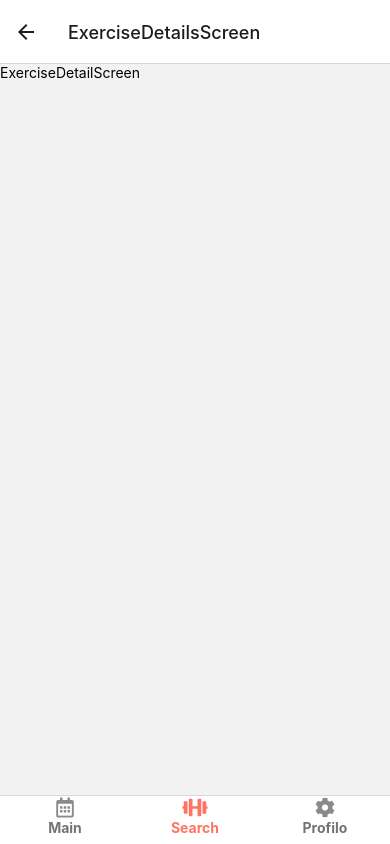
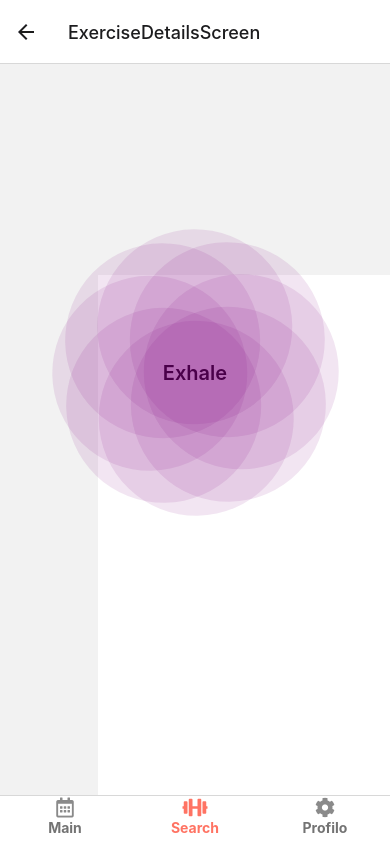
Before and after one commit to hwen554/Meditation-Mobile-Application, a React Native app in the folder Dhyana/: screen /ExerciseDetailsScreen in a window 390 px wide. Built offline with nearby package versions, Linux system fonts and the light colour scheme.

Commit message:
Update ExerciseDetailsScreen.js

```diff
--- a/Dhyana/screens/ExerciseDetailsScreen.js
+++ b/Dhyana/screens/ExerciseDetailsScreen.js
@@ -1,12 +1,131 @@
-import { Text, View } from 'react-native'
-import React from 'react'
+import { Text, View,StyleSheet, Dimensions,Animated } from 'react-native'
+import React, {useRef} from 'react'
+import { StatusBar } from 'expo-status-bar'
+
+const {width, height} = Dimensions.get('window')
+const circleWidth = width/2
 
 const ExerciseDetailsScreen = () => {
+  const move = useRef(new Animated.Value(0)).current
+  const textOpacity = useRef(new Animated.Value(1)).current
+  Animated.loop(
+    Animated.sequence([
+      Animated.parallel([
+        Animated.timing(textOpacity, {
+          toValue: 1,
+          duration: 300,
+          useNativeDriver: true,
+        }),
+        Animated.timing(move, {
+          toValue: 1,
+          duration: 4000,
+          useNativeDriver: true,
+        }),
+      ]),
+      Animated.parallel([
+        Animated.timing(textOpacity, {
+          delay: 100,
+          toValue: 0,
+          duration: 300,
+          useNativeDriver: true,
+        }),
+        Animated.timing(move, {
+          delay: 1000,
+          toValue: 0,
+          duration: 4000,
+          useNativeDriver: true,
+        }),
+      ]),
+    ])
+  ).start();
+  const translate = move.interpolate({
+    inputRange: [0, 1],
+    outputRange: [0, circleWidth / 6],
+  });
+  const exhale = textOpacity.interpolate({
+    inputRange: [0, 1],
+    outputRange: [1, 0],
+  });
   return (
-    <View>
-      <Text>ExerciseDetailScreen</Text>
+    <View style={styles.container}>
+      <Animated.View
+        style={{
+          width: circleWidth,
+          height: circleWidth,
+          ...StyleSheet.absoluteFill,
+          alignItems: "center",
+          justifyContent: "center",
+          opacity: textOpacity,
+        }}
+      >
+        <Text
+          style={{
+            fontSize: 20,
+            fontWeight: "600",
+          }}
+        >
+          Inhale
+        </Text>
+      </Animated.View>
+      <Animated.View
+        style={{
+          width: circleWidth,
+          height: circleWidth,
+          ...StyleSheet.absoluteFill,
+          alignItems: "center",
+          justifyContent: "center",
+          opacity: exhale,
+        }}
+      >
+        <Text
+          style={{
+            fontSize: 20,
+            fontWeight: "600",
+          }}
+        >
+          Exhale
+        </Text>
+      </Animated.View>
+      {[0, 1, 2, 3, 4, 5, 6, 7].map((item) => {
+        const rotation = move.interpolate({
+          inputRange: [0, 1],
+          outputRange: [`${item * 45}deg`, `${item * 45 + 180}deg`],
+        });
+        return (
+          <Animated.View
+            key={item}
+            style={{
+              opacity: 0.1,
+              backgroundColor: "purple",
+              width: circleWidth,
+              height: circleWidth,
+              borderRadius: circleWidth / 2,
+              ...StyleSheet.absoluteFill,
+              transform: [
+                {
+                  rotateZ: rotation,
+                },
+                { translateX: translate },
+                { translateY: translate },
+              ],
+            }}
+          ></Animated.View>
+        );
+      })}
     </View>
-  )
+  );
 }
 
+const styles = StyleSheet.create({
+  container: {
+    flex: 1,
+    backgroundColor: "#fff",
+    alignItems: "center",
+    justifyContent: "center",
+    left: width / 4,
+    top: height / 4,
+  },
+});
+
+
 export default ExerciseDetailsScreen
```
